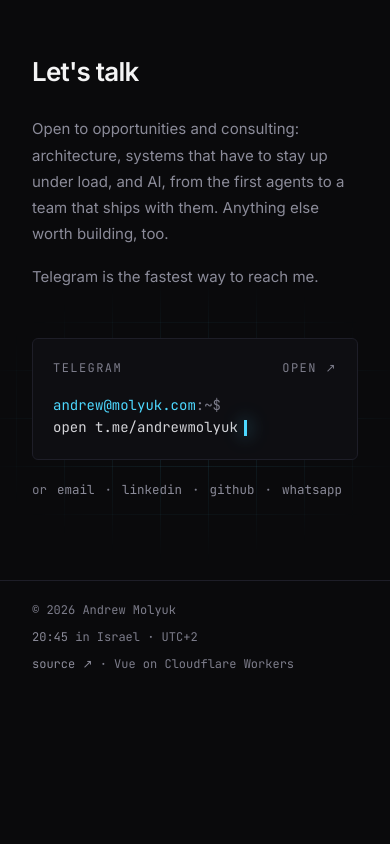
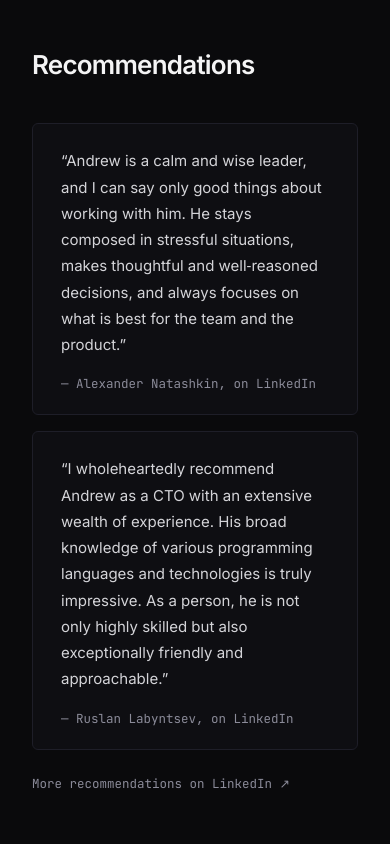
Before and after one commit to andrewmolyuk/andrew.molyuk.com, a Vue app: page / in a window 390 px wide. Shown: the part 9260-10104 px from the top of the page. Before the commit the page ends 9954 px from the top, so only its background shows below. Built offline with nearby package versions, Linux system fonts and the light colour scheme.

Commit message:
feat: add two LinkedIn recommendations before Let's talk
Quoted word for word from the two the profile shows publicly. The build
test now also checks the Telegram button in the header and the four
projects shown before the fold.

```diff
--- a/src/App.vue
+++ b/src/App.vue
@@ -5,6 +5,7 @@ import ExperienceSection from './components/ExperienceSection.vue'
 import ContactSection from './components/ContactSection.vue'
 import HeroSection from './components/HeroSection.vue'
 import ProjectsSection from './components/ProjectsSection.vue'
+import RecommendationsSection from './components/RecommendationsSection.vue'
 import SkillsSection from './components/SkillsSection.vue'
 </script>
 
@@ -18,6 +19,7 @@ import SkillsSection from './components/SkillsSection.vue'
         <ExperienceSection />
         <SkillsSection />
         <ProjectsSection />
+        <RecommendationsSection />
         <ContactSection />
       </main>
 
--- /dev/null
+++ b/src/components/RecommendationsSection.vue
@@ -0,0 +1,39 @@
+<script setup lang="ts">
+// The two recommendations Andrew's LinkedIn profile shows publicly, each cut to its opening sentences,
+// word for word.
+const QUOTES = [
+  {
+    name: 'Alexander Natashkin',
+    text: 'Andrew is a calm and wise leader, and I can say only good things about working with him. He stays composed in stressful situations, makes thoughtful and well‑reasoned decisions, and always focuses on what is best for the team and the product.',
+  },
+  {
+    name: 'Ruslan Labyntsev',
+    text: 'I wholeheartedly recommend Andrew as a CTO with an extensive wealth of experience. His broad knowledge of various programming languages and technologies is truly impressive. As a person, he is not only highly skilled but also exceptionally friendly and approachable.',
+  },
+]
+</script>
+
+<template>
+  <section id="recommendations" class="border-line border-t px-8 py-22">
+    <div class="mx-auto max-w-[1100px]">
+      <h2 class="text-heading mb-11 text-[clamp(26px,3.5vw,40px)] leading-[1.1] font-semibold tracking-[-0.03em]">
+        Recommendations
+      </h2>
+
+      <div class="grid gap-4 md:grid-cols-2">
+        <figure v-for="q in QUOTES" :key="q.name" class="border-line bg-panel rounded-md border px-7 pt-6 pb-5">
+          <blockquote class="text-body text-[15px] leading-[1.75]">“{{ q.text }}”</blockquote>
+          <figcaption class="text-muted mt-4 font-mono text-[12.5px]">— {{ q.name }}, on LinkedIn</figcaption>
+        </figure>
+      </div>
+
+      <a
+        href="https://linkedin.com/in/andrewmolyuk"
+        target="_blank"
+        rel="noopener noreferrer"
+        class="text-muted hover:text-accent mt-6 inline-block font-mono text-[12.5px] transition-colors duration-200"
+        >More recommendations on LinkedIn ↗</a
+      >
+    </div>
+  </section>
+</template>
```
Also changed, not shown: 1 other file (tests, documents, lock files or other folders).
